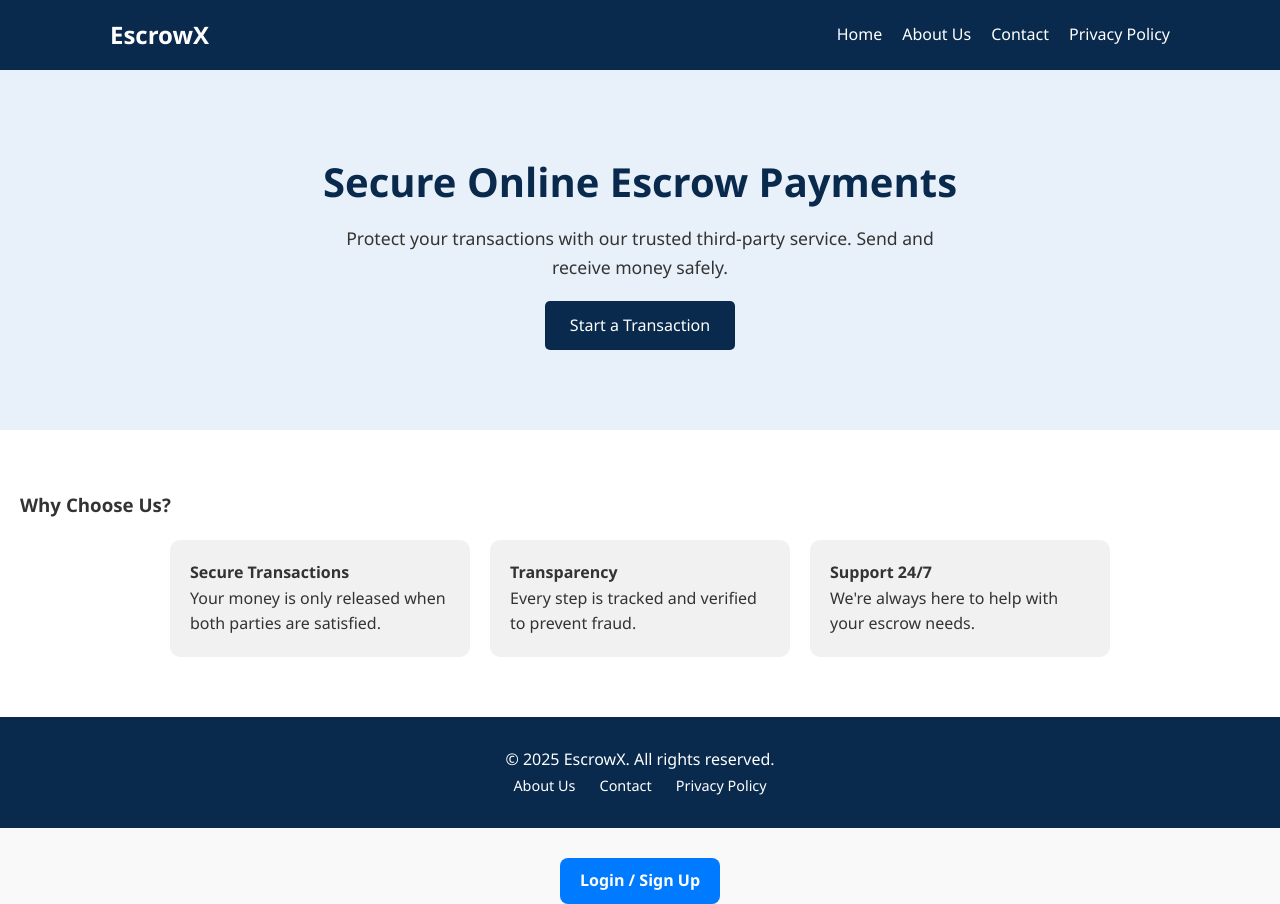
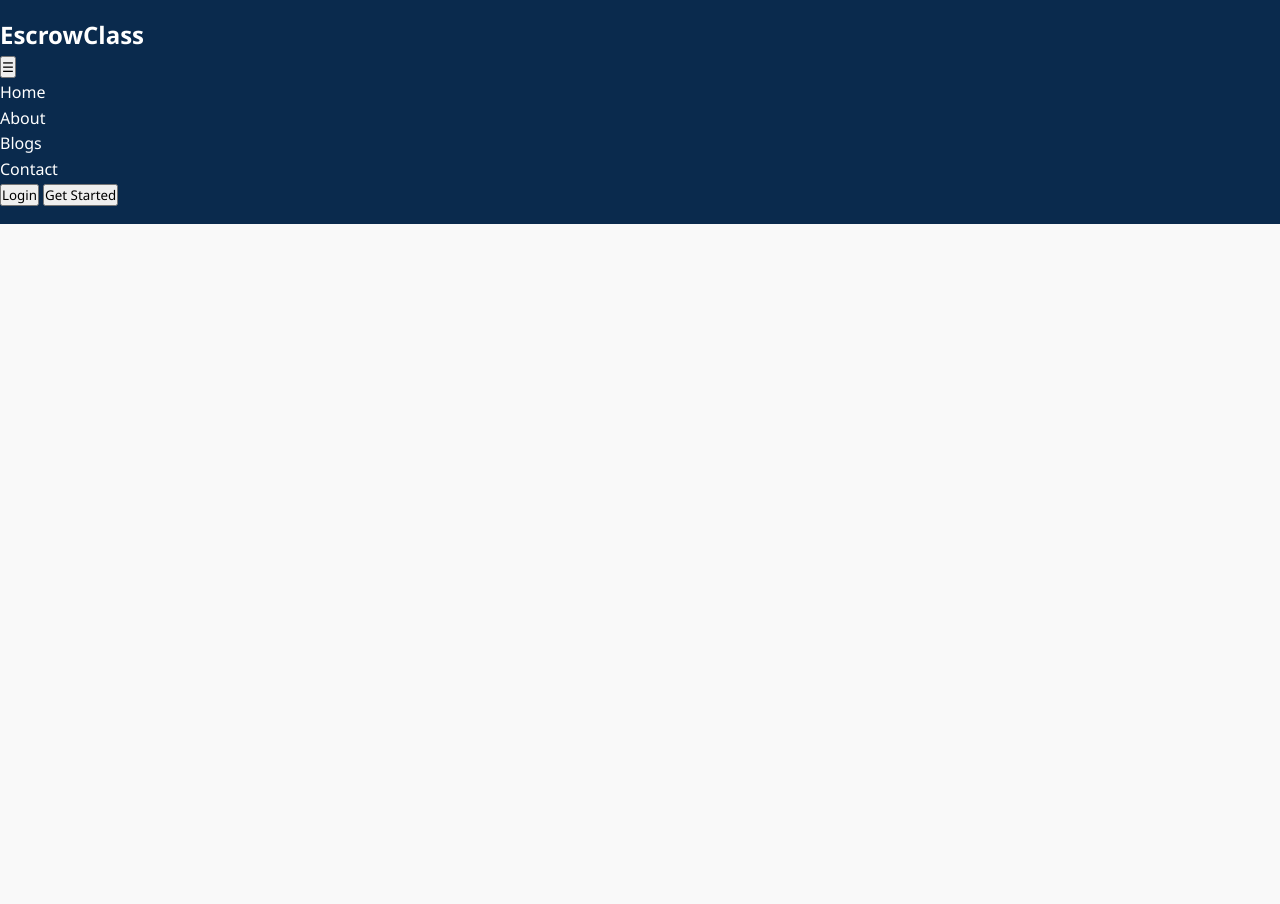
Before and after one commit to JoelJohns-ux/Safepay, a plain HTML site: page index.html in a window 1280 px wide. After the commit the page ends 800 px from the top, so only its background shows below. Drawn offline with Linux system fonts and the light colour scheme.

Commit message:
Add files via upload

```diff
--- a/index.html
+++ b/index.html
@@ -3,73 +3,39 @@
 <head>
   <meta charset="UTF-8" />
   <meta name="viewport" content="width=device-width, initial-scale=1.0"/>
-  <title>Escrow Service - Home</title>
-  <link rel="stylesheet" href="style.css"/>
+  <title>EscrowClass Clone</title>
+  <link rel="stylesheet" href="style.css" />
 </head>
 <body>
+
   <header>
-    <div class="container nav-container">
-      <h1 class="logo">EscrowX</h1>
-      <nav>
-        <ul class="nav-links">
-          <li><a href="index.html">Home</a></li>
-          <li><a href="about.html">About Us</a></li>
-          <li><a href="contact.html">Contact</a></li>
-          <li><a href="privacy.html">Privacy Policy</a></li>
-        </ul>
-      </nav>
-      <button class="menu-toggle" onclick="toggleMenu()">☰</button>
+    <div class="logo">EscrowClass</div>
+
+    <button class="hamburger" onclick="toggleMenu()">☰</button>
+
+    <nav id="nav-menu">
+      <ul>
+        <li><a href="#">Home</a></li>
+        <li><a href="#">About</a></li>
+        <li><a href="#">Blogs</a></li>
+        <li><a href="#">Contact</a></li>
+      </ul>
+    </nav>
+
+    <div class="auth-buttons" id="auth-buttons">
+      <button>Login</button>
+      <button>Get Started</button>
     </div>
   </header>
 
-  <section class="hero">
-    <div class="container">
-      <h2>Secure Online Escrow Payments</h2>
-      <p>Protect your transactions with our trusted third-party service. Send and receive money safely.</p>
-      <a href="#" class="btn">Start a Transaction</a>
-    </div>
-  </section>
-
-  <section class="features">
-    <div class="container">
-      <h3>Why Choose Us?</h3>
-      <div class="feature-grid">
-        <div class="feature">
-          <h4>Secure Transactions</h4>
-          <p>Your money is only released when both parties are satisfied.</p>
-        </div>
-        <div class="feature">
-          <h4>Transparency</h4>
-          <p>Every step is tracked and verified to prevent fraud.</p>
-        </div>
-        <div class="feature">
-          <h4>Support 24/7</h4>
-          <p>We're always here to help with your escrow needs.</p>
-        </div>
-      </div>
-    </div>
-  </section>
-
-  <footer>
-    <div class="container">
-      <p>&copy; 2025 EscrowX. All rights reserved.</p>
-      <div class="footer-links">
-        <a href="about.html">About Us</a>
-        <a href="contact.html">Contact</a>
-        <a href="privacy.html">Privacy Policy</a>
-      </div>
-    </div>
-  </footer>
-
-<div style="text-align:center; margin-top: 30px;">
-  <a href="dashboard.html" class="login-btn">Login / Sign Up</a>
-</div>
-
   <script>
     function toggleMenu() {
-      const nav = document.querySelector('.nav-links');
+      const nav = document.getElementById('nav-menu');
+      const buttons = document.getElementById('auth-buttons');
       nav.classList.toggle('active');
+      buttons.classList.toggle('active');
     }
   </script>
+
 </body>
 </html>
```
